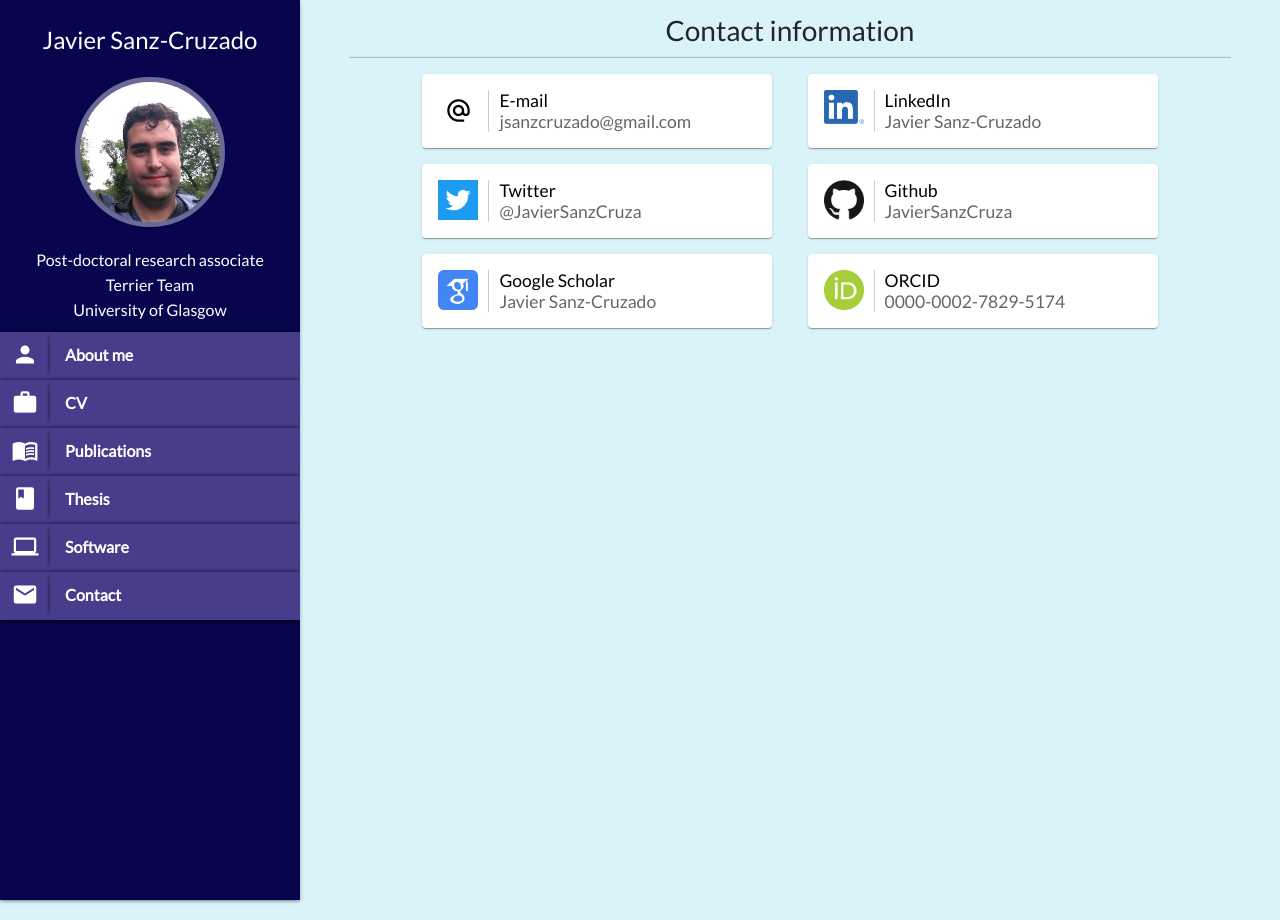
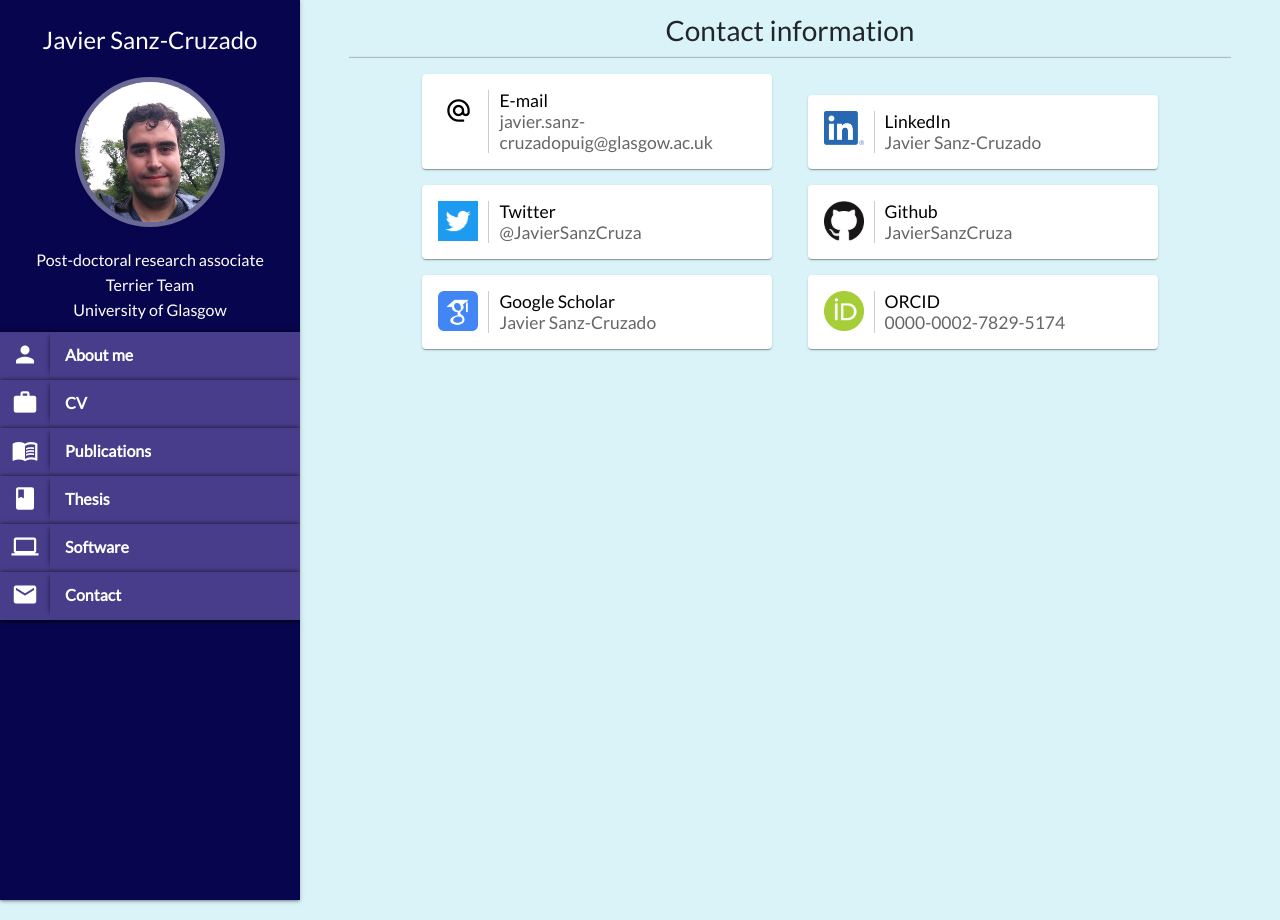
Before and after one commit to JavierSanzCruza/javiersanzcruza.github.io, a Jekyll site: the page built from contact.md, in a window 1280 px wide. Built offline with Jekyll 4.4.1, drawn with Linux system fonts in a browser that asks for light colours; nearby versions of some CDN libraries.

```diff
--- a/_data/conferences.yml
+++ b/_data/conferences.yml
@@ -5,6 +5,7 @@
   conference: 45th International ACM SIGIR Conference on Research and Development in Information Retrieval (SIGIR 2022). Resource track.
   venue: Madrid, Spain
   date: July 2022
+  pages: 2992–3002
   abstract: >+
     Link recommendation is an important and compelling problem at the intersection of recommender systems and online social networks. Given a user, link recommenders identify people in the platform the user might be interested in interacting with. We present RELISON, an extensible framework for running link recommendation experiments. The library provides a wide range of algorithms, along with tools for evaluating the produced recommendations. RELISON includes algorithms and metrics that consider the potential effect of recommendations on the properties of online social networks. For this reason, the library also implements network structure analysis metrics, community detection algorithms, and network diffusion simulation functionalities. The library code and documentation is available at https://github.com/ir-uam/RELISON.
   keywords:
@@ -13,6 +14,7 @@
     - contact recommendation
     - link prediction
   link: https://javiersanzcruza.github.io/assets/papers/sigir2022.pdf
+  doi: https://doi.org/10.1145/3477495.3531730
   poster: https://javiersanzcruza.github.io/assets/posters/sigir2022-poster.pdf
   code: https://github.com/ir-uam/RELISON
 
--- a/_data/workshops.yml
+++ b/_data/workshops.yml
@@ -9,7 +9,7 @@
   conference: 16th ACM Conference on Recommender Systems (RecSys 2022)
   venue: Seattle, USA
   date: September 2022
-  #link: https://javiersanzcruza.github.io/assets/papers/somepeas2019.pdf
+  link: https://javiersanzcruza.github.io/assets/papers/finrec2022.pdf
   #doi: https://doi.org/10.1007/978-3-030-52485-2_9
   #book: Communications in Computer and Information Science
   #volume: 1245
--- a/contact.md
+++ b/contact.md
@@ -17,7 +17,7 @@ title: Contact
 		</div>
 		<div class="contact-card-right">
 			<div class="card__title">E-mail</div>
-			<div class="card__subhead">jsanzcruzado@gmail.com</div>
+			<div class="card__subhead">javier.sanz-cruzadopuig@glasgow.ac.uk</div>
 		</div>
 	</div>
 </a>
```
Also changed, not shown: 2 other files.
